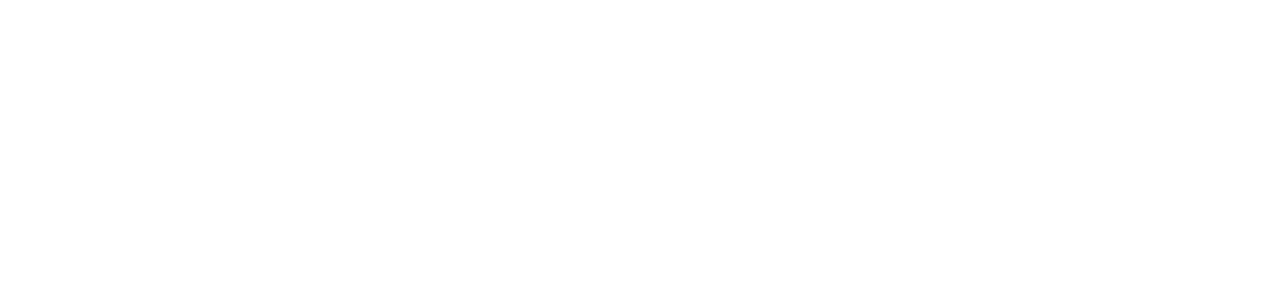
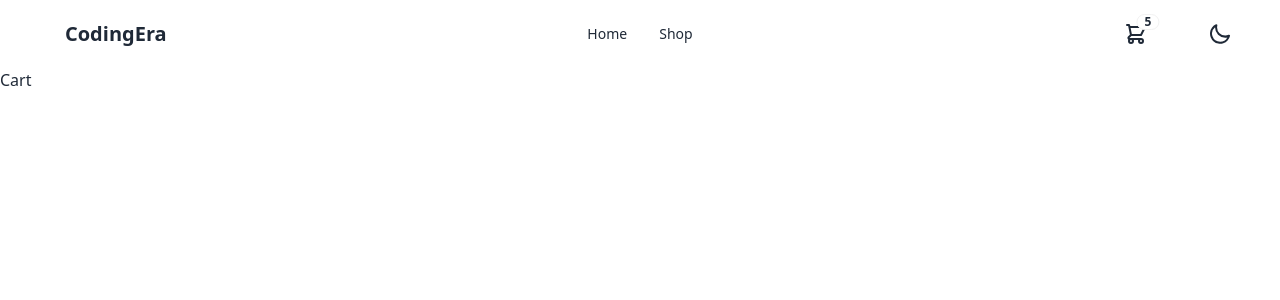
Before and after one commit to Umer5533/DIGITAL-PRODUCTS-MERN, a React (Vite) app in the folder Frontend/: page /cart in a window 1280 px wide. Before the commit this address had no page. Shown: the top 300 px of the page. Built offline with nearby package versions, Linux system fonts and the light colour scheme.

Commit message:
Add to cart

```diff
--- a/Frontend/src/App.jsx
+++ b/Frontend/src/App.jsx
@@ -6,12 +6,16 @@
 import DeleteProduct from "./pages/DeleteProduct";
 import CreateProduct from "./pages/CreateProduct";
 import Home from "./pages/Home";
+import Navbar from "./components/Navbar";
+import Cart from "./pages/Cart";
 
 function App() {
   return (
     <>
+    <Navbar/>
     <Routes>
       <Route path="/" element={<Home/>}/>
+      <Route path="/cart" element={<Cart/>}/>
       <Route path="/admin/*"
       element={
         <ProtectedRoute>
--- /dev/null
+++ b/Frontend/src/components/CartIcon.jsx
@@ -0,0 +1,29 @@
+import React from 'react'
+
+const CartIcon = () => {
+    const totalQuantity = 5;
+  return (
+    <div className="flex-none">
+    <div className="dropdown dropdown-end">
+      <div tabIndex={0} role="button" className="btn btn-ghost btn-circle">
+        <div className="indicator">
+          <svg xmlns="http://www.w3.org/2000/svg" className="h-6 w-6" fill="none" viewBox="0 0 24 24" stroke="currentColor"><path strokeLinecap="round" strokeLinejoin="round" strokeWidth="2" d="M3 3h2l.4 2M7 13h10l4-8H5.4M7 13L5.4 5M7 13l-2.293 2.293c-.63.63-.184 1.707.707 1.707H17m0 0a2 2 0 100 4 2 2 0 000-4zm-8 2a2 2 0 11-4 0 2 2 0 014 0z" /></svg>
+          <span className="badge badge-sm indicator-item">{totalQuantity}</span>
+        </div>
+      </div>
+      {totalQuantity > 0 && (
+      <div tabIndex={0} className="mt-3 z-[1] card card-compact dropdown-content w-52 bg-base-100 shadow">
+        <div className="card-body">
+          <span className="font-bold text-lg">{totalQuantity}</span>
+          <div className="card-actions">
+            <button className="btn btn-primary btn-block">View cart</button>
+          </div>
+        </div>
+      </div>
+ )}
+    </div>
+    </div>
+  )
+}
+
+export default CartIcon
--- /dev/null
+++ b/Frontend/src/components/Navbar.jsx
@@ -0,0 +1,38 @@
+import React from 'react'
+import { Link } from 'react-router-dom'
+import ThemeToggleButton from './ThemeToggleButton'
+import CartIcon from './CartIcon'
+
+const Navbar = () => {
+  return (
+    <div className="navbar max-w-[1200px] mx-auto">
+    <div className="navbar-start">
+        <div className="dropdown">
+        <div tabIndex={0} role="button" className="btn btn-ghost lg:hidden">
+            <svg xmlns="http://www.w3.org/2000/svg" className="h-5 w-5" fill="none" viewBox="0 0 24 24" stroke="currentColor"><path strokeLinecap="round" strokeLinejoin="round" strokeWidth="2" d="M4 6h16M4 12h8m-8 6h16" /></svg>
+        </div>
+        <ul tabIndex={0} className="menu menu-sm dropdown-content mt-3 z-[1] p-2 shadow bg-base-100 rounded-box w-52">
+            <li><Link to="/">Home</Link></li>
+            <li><Link to="/shop">Shop</Link></li>
+        </ul>
+        </div>
+        <a href="/" className="btn btn-ghost text-xl">CodingEra</a>
+    </div>
+    <div className="navbar-center hidden lg:flex">
+        <ul className="menu menu-horizontal px-1">
+        <li><Link to="/">Home</Link></li>
+        <li><Link to="/shop">Shop</Link></li>
+        </ul>
+    </div>
+
+<div className='navbar-end gap-12'>
+    <Link to='/cart'><CartIcon/></Link>
+    <ThemeToggleButton/>
+
+</div>
+
+    </div>
+  )
+}
+
+export default Navbar
--- /dev/null
+++ b/Frontend/src/components/ThemeToggleButton.jsx
@@ -0,0 +1,34 @@
+import React, { useEffect, useState } from 'react'
+
+const ThemeToggleButton = () => {
+
+    const [isDarkMode, setIsDarkMode] = useState(false);
+    useEffect(()=>{
+        const currentTheme = document.documentElement.getAttribute('data-theme')
+        setIsDarkMode(currentTheme === 'business');
+    },[]);
+
+    const toggleTheme = () =>{
+        const newTheme = isDarkMode ? 'cupcake' : 'business';
+        document.documentElement.setAttribute('data-theme', newTheme);
+        setIsDarkMode(!isDarkMode);
+    }
+
+  return (
+    <label className="swap swap-rotate">
+    <input type="checkbox" checked={isDarkMode} onChange={toggleTheme} />
+
+    {/* sun icon */}
+    <svg className="swap-on fill-current w-6 h-6" xmlns="http://www.w3.org/2000/svg" viewBox="0 0 24 24">
+      <path d="M5.64,17l-.71.71a1,1,0,0,0,0,1.41,1,1,0,0,0,1.41,0l.71-.71A1,1,0,0,0,5.64,17ZM5,12a1,1,0,0,0-1-1H3a1,1,0,0,0,0,2H4A1,1,0,0,0,5,12Zm7-7a1,1,0,0,0,1-1V3a1,1,0,0,0-2,0V4A1,1,0,0,0,12,5ZM5.64,7.05a1,1,0,0,0,.7.29,1,1,0,0,0,.71-.29,1,1,0,0,0,0-1.41l-.71-.71A1,1,0,0,0,4.93,6.34Zm12,.29a1,1,0,0,0,.7-.29l.71-.71a1,1,0,1,0-1.41-1.41L17,5.64a1,1,0,0,0,0,1.41A1,1,0,0,0,17.66,7.34ZM21,11H20a1,1,0,0,0,0,2h1a1,1,0,0,0,0-2Zm-9,8a1,1,0,0,0-1,1v1a1,1,0,0,0,2,0V20A1,1,0,0,0,12,19ZM18.36,17A1,1,0,0,0,17,18.36l.71.71a1,1,0,0,0,1.41,0,1,1,0,0,0,0-1.41ZM12,6.5A5.5,5.5,0,1,0,17.5,12,5.51,5.51,0,0,0,12,6.5Zm0,9A3.5,3.5,0,1,1,15.5,12,3.5,3.5,0,0,1,12,15.5Z"/>
+    </svg>
+
+    {/* moon icon */}
+    <svg className="swap-off fill-current w-6 h-6" xmlns="http://www.w3.org/2000/svg" viewBox="0 0 24 24">
+      <path d="M21.64,13a1,1,0,0,0-1.05-.14,8.05,8.05,0,0,1-3.37.73A8.15,8.15,0,0,1,9.08,5.49a8.59,8.59,0,0,1,.25-2A1,1,0,0,0,8,2.36,10.14,10.14,0,1,0,22,14.05,1,1,0,0,0,21.64,13Zm-9.5,6.69A8.14,8.14,0,0,1,7.08,5.22v.27A10.15,10.15,0,0,0,17.22,15.63a9.79,9.79,0,0,0,2.1-.22A8.11,8.11,0,0,1,12.14,19.73Z"/>
+    </svg>
+  </label>
+  )
+}
+
+export default ThemeToggleButton
--- /dev/null
+++ b/Frontend/src/context/CartContext.jsx
@@ -0,0 +1,61 @@
+import React, {createContext, useContext, useState, useEffect} from 'react';
+
+const CartContext = createContext();
+
+export const useCart = () => useContext(CartContext);
+
+
+export const CartProvider = ({children}) =>{
+    const [cartItems, setCartItems] = useState(()=>{
+        const localData = localStorage.getItem('cartItems');
+        return localData ? JSON.parse(localData) : [];
+    })
+
+useEffect(()=>{
+    localStorage.setItem('cartItems', JSON.stringify(cartItems));
+
+},[cartItems]);
+
+const addToCart = (item) =>{
+    setCartItems((prevItems)=>{
+        const itemInCart = prevItems.find((i) => i._id === item._id);
+        if(itemInCart){
+            return prevItems.map((i)=>i._id === item._id ? {...i , quantity: i.quantity + 1} : i)
+        }else{
+            return [...prevItems, {...item, quantity:1}];
+        }
+    });
+}
+
+const removeFromCart = (id) => {
+    setCartItems((prevItems)=>{
+        return prevItems.map((item)=> item._id === id ? {...item, quantity: item.quantity - 1} : item).filter((item)=>item.quantity > 0);
+    })
+}
+
+
+const decreaseCartItemQuantity = (id) => {
+    setCartItems((prevItems)=>{
+        return prevItems.map((item) => item._id === id && item.quantity >= 1 ? {...item, quantity: item.quantity - 1} : item).filter((item) => item.quantity > 0);
+    });
+}
+
+
+const clearCart = () =>{
+    setCartItems([]);
+    localStorage.removeItem('cartItems');
+};
+
+    return(
+            <CartContext.Provider value={{
+                cartItems,
+                addToCart,
+                removeFromCart,
+                decreaseCartItemQuantity,
+                clearCart
+            }} >
+                {children}
+
+            </CartContext.Provider>
+    );
+};
--- /dev/null
+++ b/Frontend/src/pages/Cart.jsx
@@ -0,0 +1,9 @@
+import React from 'react'
+
+const Cart = () => {
+  return (
+    <div>Cart</div>
+  )
+}
+
+export default Cart
```
